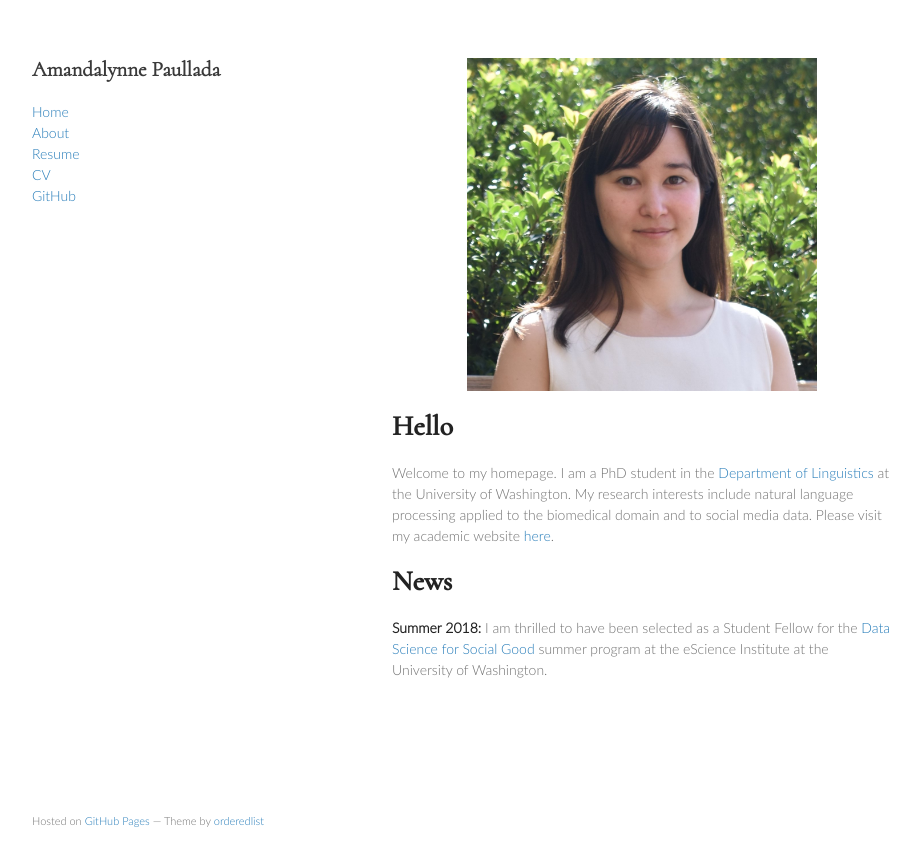
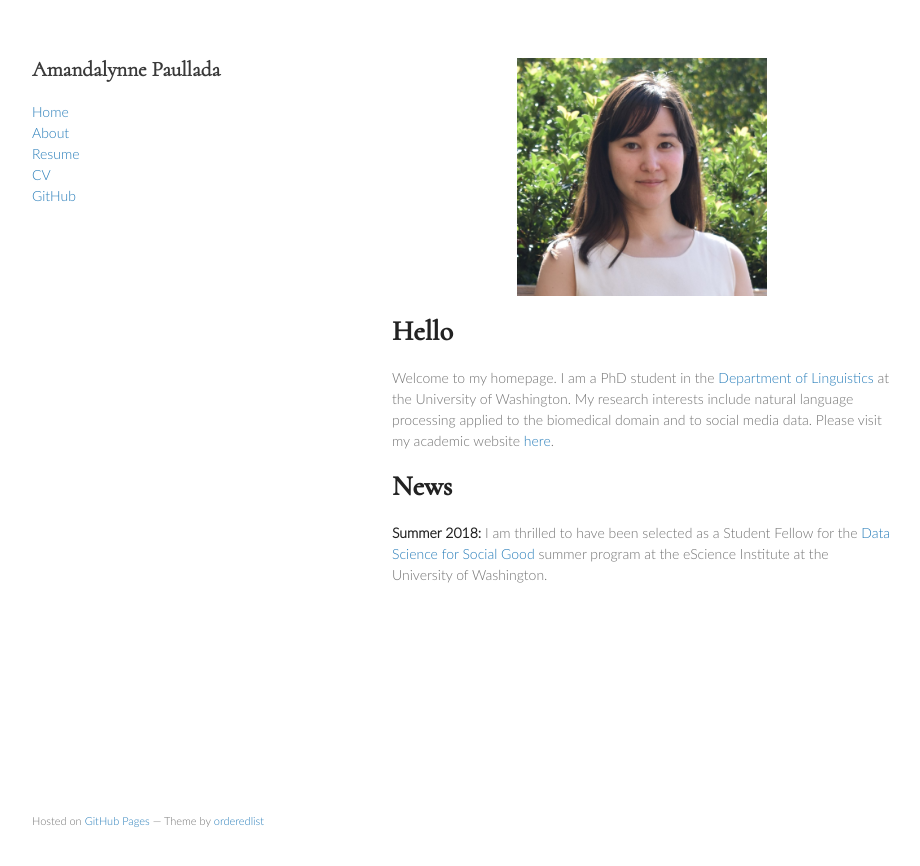
Before and after one commit to amandalynne/amandalynne.github.io, a Jekyll site: the page built from index.md, in a window 1280 px wide. Shown: the top 866 px of the page, without its empty margins (178-1098 px from the left). Built offline with Jekyll 4.4.1, drawn with Linux system fonts in a browser that asks for light colours; our own code applies the rules of GitHub Pages for plain Markdown files.

Commit message:
remove style

```diff
--- a/index.md
+++ b/index.md
@@ -1,4 +1,4 @@
-<img src="/assets/pics/portrait2019.jpg" style="width:350px" title="photo by Monica Jensen" class="center">
+<img src="/assets/pics/portrait2019.jpg" title="photo by Monica Jensen" class="center">
 
 # Hello
 
```
